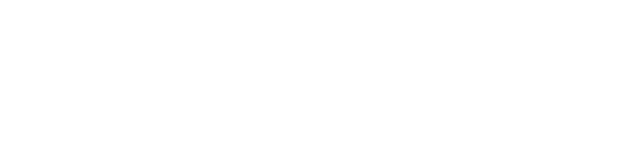
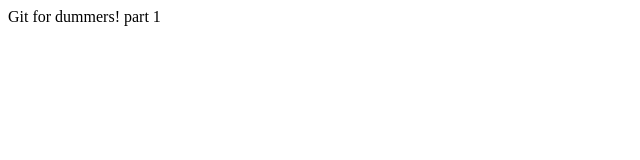
Before and after one commit to BoikoIgor/github-tutorial, a plain HTML site: page index.html in a window 1280 px wide. Shown: the whole page, without its empty margins (0-640 px from the left). Drawn offline with Linux system fonts and the light colour scheme.

Commit message:
change body

```diff
--- a/index.html
+++ b/index.html
@@ -6,5 +6,7 @@
     <meta name="viewport" content="width=device-width, initial-scale=1.0" />
     <title>Git for dummers!</title>
   </head>
-  <body></body>
+  <body>
+    Git for dummers! part 1
+  </body>
 </html>
```
